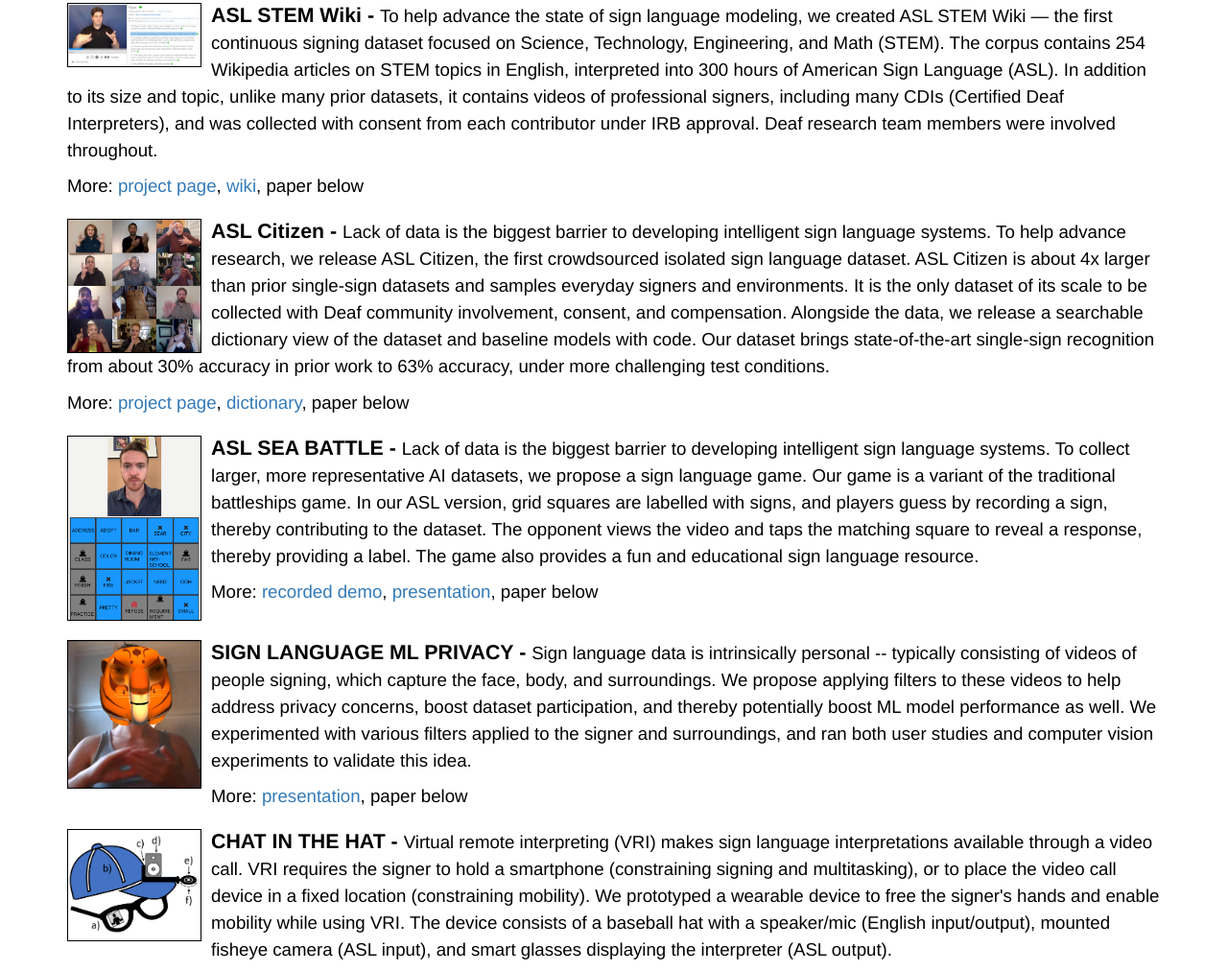
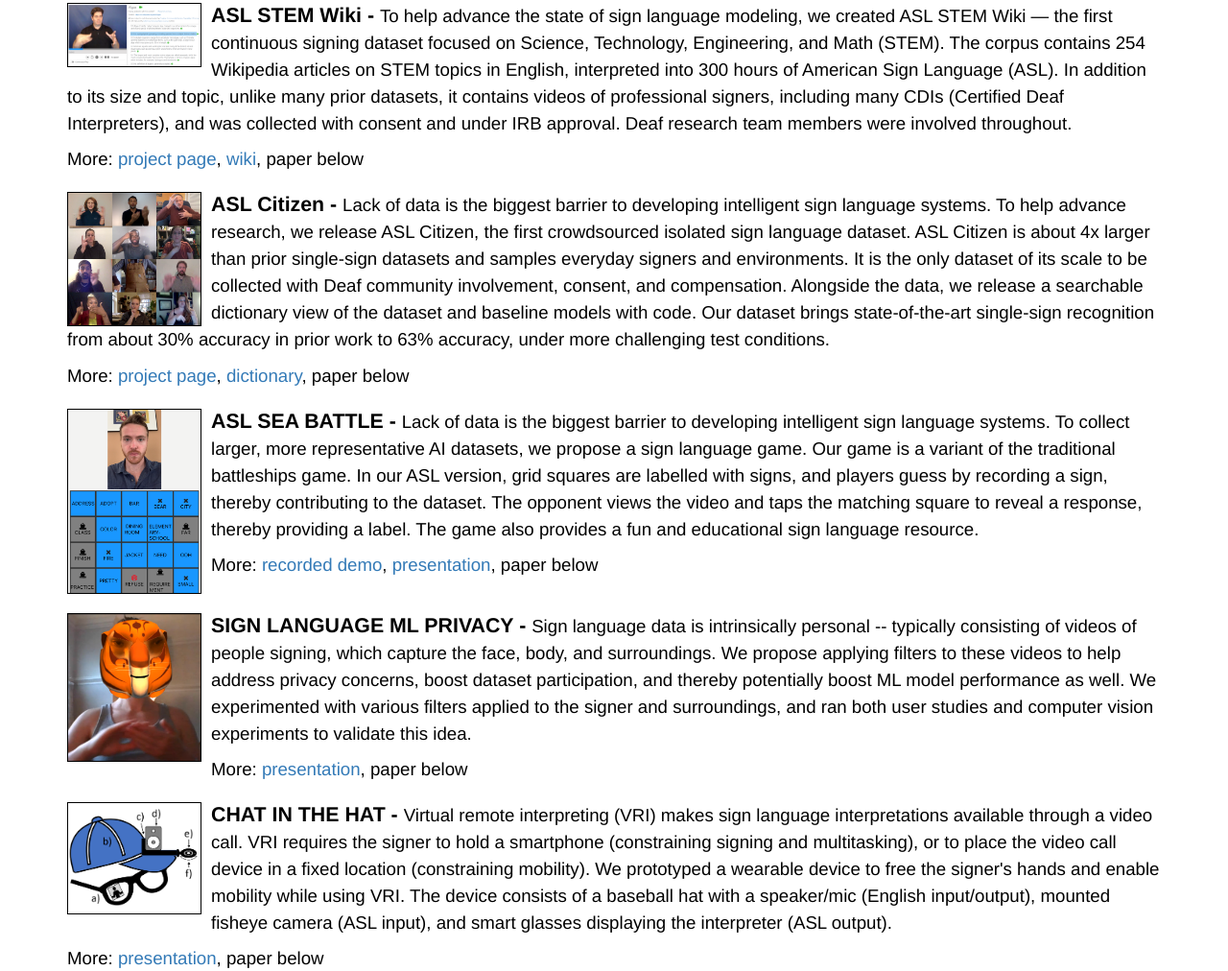
Before and after one commit to dkbragg/dkbragg.github.io, a plain HTML site: page index.html in a window 1280 px wide. Shown: the part 1057-2069 px from the top of the page at 96% size. Drawn offline with nearby package versions, Linux system fonts and the light colour scheme.

Commit message:
shortened text

```diff
--- a/index.html
+++ b/index.html
@@ -147,7 +147,7 @@
 
 			<img class="projectImage_original" alt="Screen shot of ASL Wiki interface, showing a signer at the left and an article text on the right" src="images/algae_screenshot-1536x723.png" ></img>
 				<h3 class = "subsubtitle"> ASL STEM Wiki - </h3>
-				To help advance the state of sign language modeling, we created ASL STEM Wiki — the first continuous signing dataset focused on Science, Technology, Engineering, and Math (STEM). The corpus contains 254 Wikipedia articles on STEM topics in English, interpreted into 300 hours of American Sign Language (ASL). In addition to its size and topic, unlike many prior datasets, it contains videos of professional signers, including many CDIs (Certified Deaf Interpreters), and was collected with consent from each contributor under IRB approval. Deaf research team members were involved throughout. <div style="line-height:50%"><br></div>
+				To help advance the state of sign language modeling, we created ASL STEM Wiki — the first continuous signing dataset focused on Science, Technology, Engineering, and Math (STEM). The corpus contains 254 Wikipedia articles on STEM topics in English, interpreted into 300 hours of American Sign Language (ASL). In addition to its size and topic, unlike many prior datasets, it contains videos of professional signers, including many CDIs (Certified Deaf Interpreters), and was collected with consent and under IRB approval. Deaf research team members were involved throughout. <div style="line-height:50%"><br></div>
 
 				More: <a href="https://www.microsoft.com/en-us/research/project/asl-stem-wiki/">project page</a>, <a href="https://community.aslgames.org/wiki/">wiki</a>, paper below
 		</div>
```
